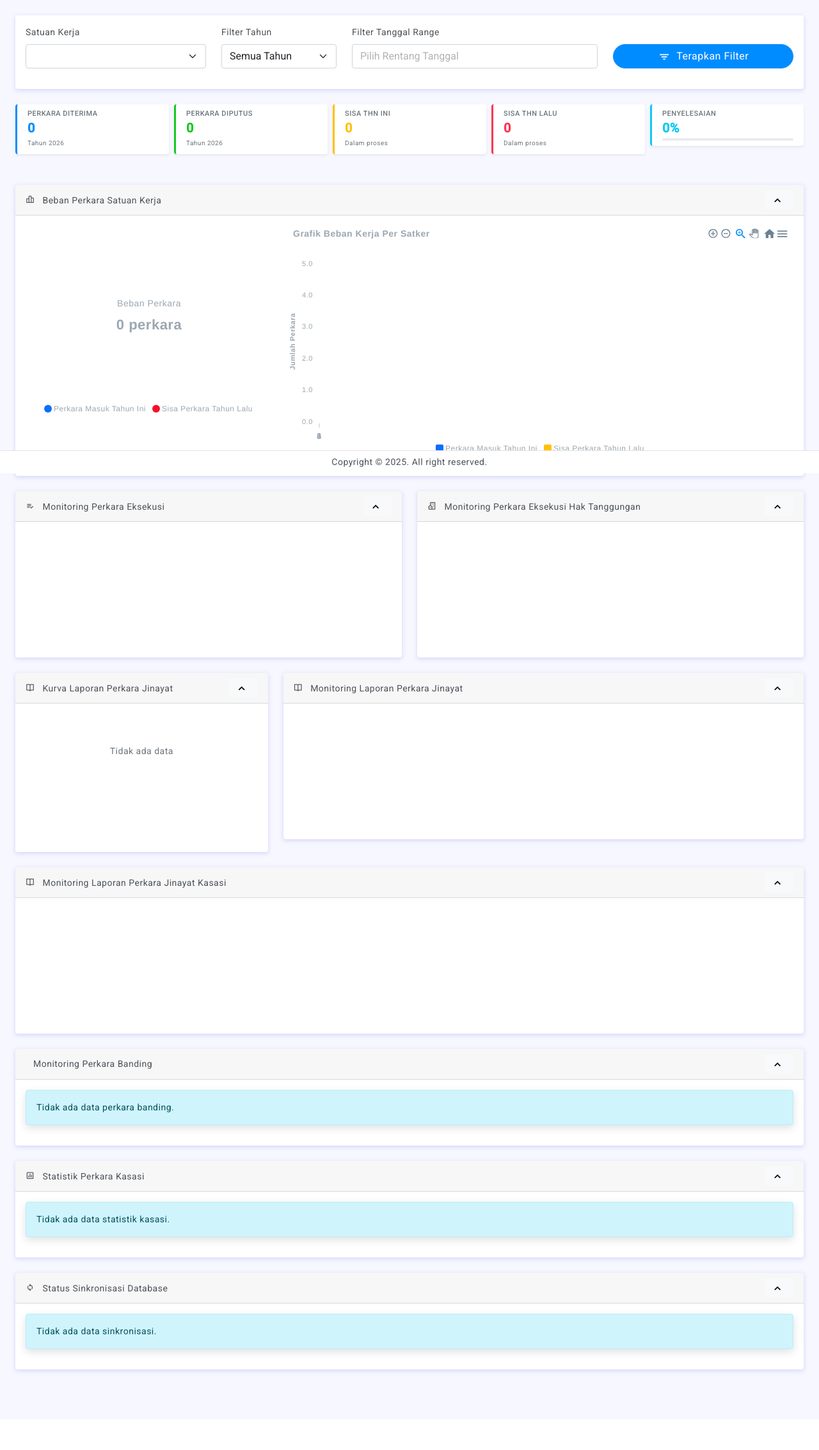
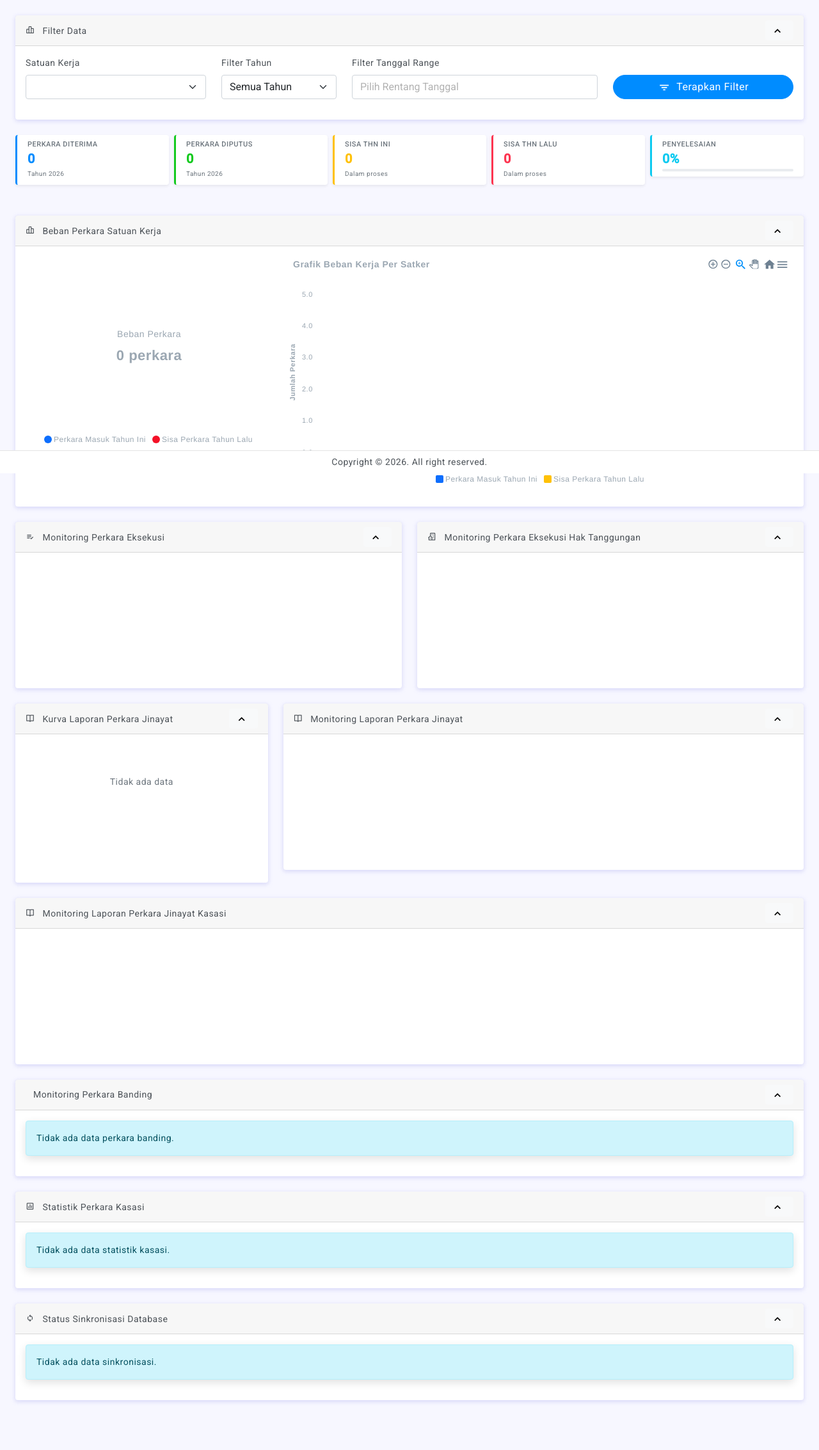
Before and after one commit to kurumaru89/dashboard_perkara, a CodeIgniter app: page /database/ in a window 1280 px wide. Shown: the part 60-2327 px from the top of the page at 64% size. Before the commit the page ends 2207 px from the top, so only its background shows below. Run offline with CodeIgniter, Linux system fonts and the light colour scheme; data that the repository does not hold is empty; a map, chart or similar area stays blank; some libraries are stand-ins or nearby versions.

Commit message:
Update Modul SAKIP - 9 Maret 2026

```diff
--- a/application/views/dashboard.php
+++ b/application/views/dashboard.php
@@ -38,11 +38,18 @@
             background: #fff;
             transition: box-shadow .2s ease;
         }
+
         /* Reserve space untuk konten dinamis - kurangi CLS (Lighthouse) */
-        #tabelEksekusi, #tabelEksekusiHT, #tabelPerkaraJinayat, #tabelPerkaraJinayatKasasi {
+        #tabelEksekusi,
+        #tabelEksekusiHT,
+        #tabelPerkaraJinayat,
+        #tabelPerkaraJinayatKasasi {
             min-height: 180px;
         }
-        #chartBebanKerja, #grafikBebanKerja, #chartPerkaraJinayat {
+
+        #chartBebanKerja,
+        #grafikBebanKerja,
+        #chartPerkaraJinayat {
             min-height: 200px;
         }
 
@@ -51,9 +58,10 @@
             cursor: help;
             transition: transform 0.2s ease, box-shadow 0.2s ease;
         }
+
         .kpi-card:hover {
             transform: translateY(-2px);
-            box-shadow: 0 4px 12px rgba(0,0,0,0.1) !important;
+            box-shadow: 0 4px 12px rgba(0, 0, 0, 0.1) !important;
         }
 
         /* Custom Tooltip Style */
@@ -61,6 +69,7 @@
             opacity: 1 !important;
             pointer-events: none;
         }
+
         .custom-tooltip .tooltip-inner {
             background-color: #343a40;
             color: #fff;
@@ -70,6 +79,7 @@
             max-width: 200px;
             text-align: center;
         }
+
         .custom-tooltip .tooltip-arrow::before {
             border-top-color: #343a40;
         }
@@ -86,7 +96,8 @@
                     <div class="user-box dropdown">
                         <a class="d-flex align-items-center nav-link dropdown-toggle dropdown-toggle-nocaret" href="#"
                             role="button" aria-expanded="false">
-                            <img src="assets/images/icons/chair.svg" class="logo-icon" alt="Logo MRTG" width="40" height="40">
+                            <img src="assets/images/icons/chair.svg" class="logo-icon" alt="Logo MRTG" width="40"
+                                height="40">
                             <div class="user-info ps-3">
                                 <h4 class="logo-text">MRTG (Monitoring Kinerja Satuan Kerja)</h4>
                             </div>
@@ -100,8 +111,15 @@
         <!--start page wrapper -->
         <div class="page-wrapper">
             <div class="page-content">
-                <div class="card sticky-filter">
-                    <div class="card-body">
+                <div class="card sticky-filter card-collapsible">
+                    <div class="card-header d-flex justify-content-between align-items-center">
+                        <span><i class="bx bx-bar-chart-alt-2 me-2"></i> Filter Data</span>
+                        <button class="btn btn-sm btn-light btn-collapse" type="button" data-bs-toggle="collapse"
+                            data-bs-target="#bodyFilter" aria-expanded="true" aria-label="Toggle Beban Perkara">
+                            <i class="bx bx-chevron-up"></i>
+                        </button>
+                    </div>
+                    <div class="card-body collapse show" id="bodyFilter">
                         <form id="formFilter">
                             <div class="row align-items-end">
                                 <!-- Satuan Kerja -->
@@ -139,8 +157,7 @@
 
                                 <!-- Tombol Filter -->
                                 <div class="col-lg-3 col-md-6 mb-3 d-grid">
-                                    <button type="button" onclick="setFilter()"
-                                        class="btn btn-primary radius-30 w-100">
+                                    <button type="button" onclick="setFilter()" class="btn btn-primary radius-30 w-100">
                                         <i class="bx bx-filter me-1"></i> Terapkan Filter
                                     </button>
                                 </div>
@@ -353,7 +370,7 @@
                 class='bx bxs-up-arrow-alt'></i></a>
 
         <footer class="page-footer">
-            <p class="mb-0">Copyright © 2025. All right reserved.</p>
+            <p class="mb-0">Copyright © 2026. All right reserved.</p>
         </footer>
     </div>
     <!--end wrapper-->
```
